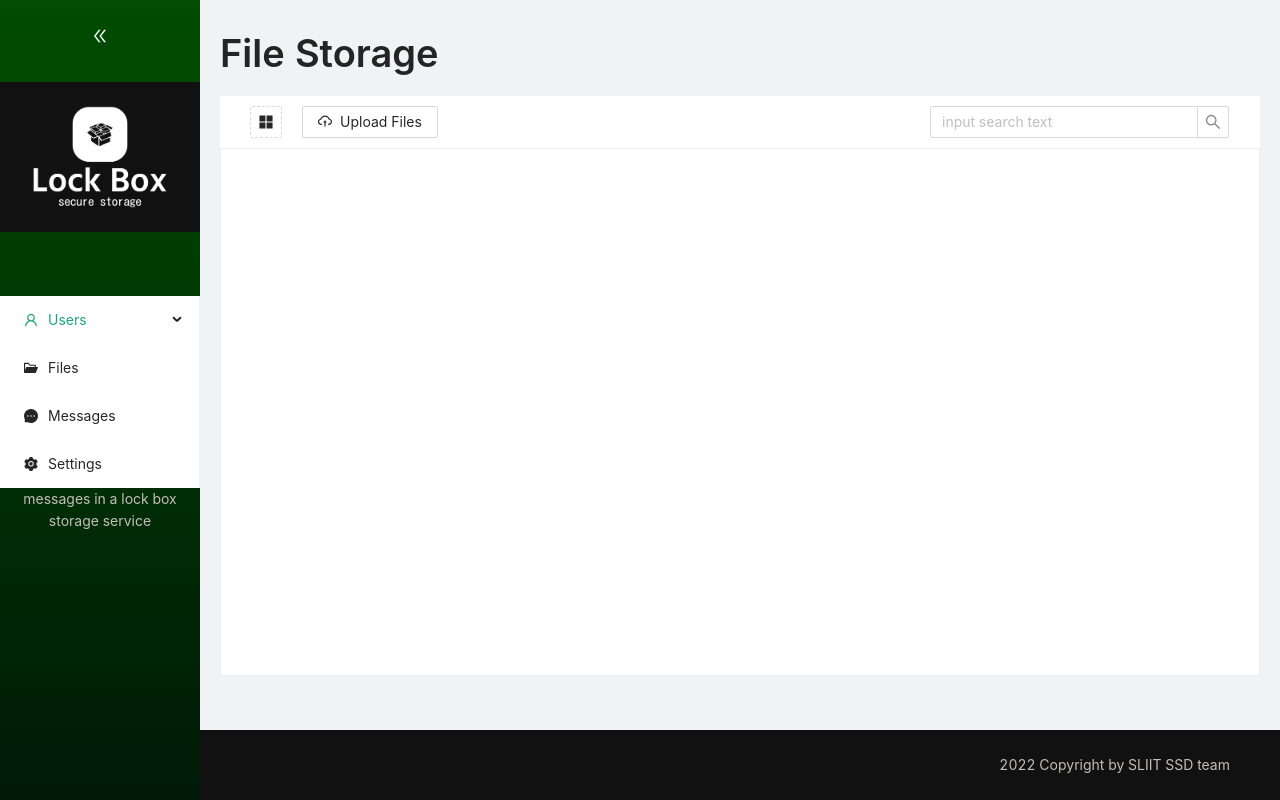
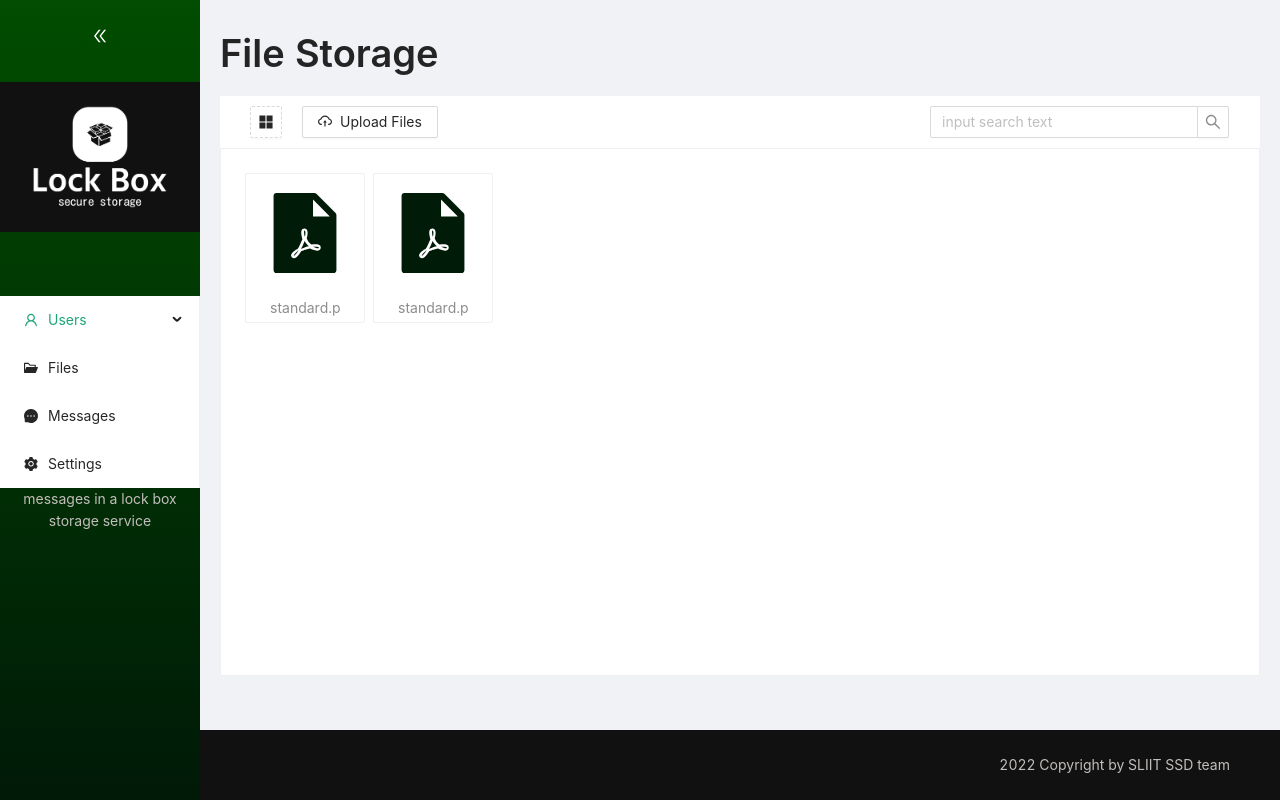
Before and after one commit to dinethpiyumantha/lockbox_frontend, a React (Create React App) app: page / in a window 1280 px wide. Built offline with nearby package versions, Linux system fonts and the light colour scheme.

Commit message:
file card designed

```diff
--- a/src/components/cards/file/FileCard.jsx
+++ b/src/components/cards/file/FileCard.jsx
@@ -0,0 +1,46 @@
+import { Card, Space } from 'antd'
+import Meta from 'antd/lib/card/Meta'
+import React from 'react'
+import {
+    FilePdfFilled,
+} from '@ant-design/icons'
+
+export default function FileCard({ thumbnail }) {
+    return (
+        <>
+            {getCard(thumbnail)}
+        </>
+    )
+}
+
+
+const getCard = (thumbnail) => {
+    if (thumbnail) {
+        return (
+            <Card hoverable
+                cover={<FilePdfFilled style={{
+                    fontSize: 80,
+                    marginTop: 20,
+                    color: '#001b07',
+                }} />}
+                style={{
+                    width: 120,
+                    height: 150,
+                }}>
+                <Meta description="standard.pdf" style={{ margin: 0 }} />
+            </Card>
+        );
+    } else {
+        return (
+            <Card hoverable
+                style={{
+                    width: '100%',
+                }}>
+                <Space>
+                    <FilePdfFilled style={{ fontSize: 30, color: '#001b07' }} />
+                    <Meta description="standard.pdf" style={{ margin: 0 }} />
+                </Space>
+            </Card>
+        )
+    }
+}
--- a/src/pages/files/Files.jsx
+++ b/src/pages/files/Files.jsx
@@ -1,10 +1,11 @@
 import React, { useState } from 'react'
-import { Button, Card, Input } from 'antd'
+import { Button, Card, Input, Space } from 'antd'
 import {
   AppstoreFilled,
   UnorderedListOutlined,
 } from '@ant-design/icons'
 import FileUploadModel from '../../components/cards/file/FileUploadModel';
+import FileCard from '../../components/cards/file/FileCard';
 
 const { Search } = Input;
 
@@ -46,9 +47,12 @@ export default function Files() {
 
       </div>
       <Card style={{
-        height: '66vh'
+        height: '66vh',
       }}>
-
+        <Space wrap direction={thumbnail ? 'horizontal' : 'vertical'} style={{ position: 'relative', width: '100% '}}>
+          <FileCard thumbnail={thumbnail} />
+          <FileCard thumbnail={thumbnail} />
+        </Space>
       </Card>
     </>
   )
```
